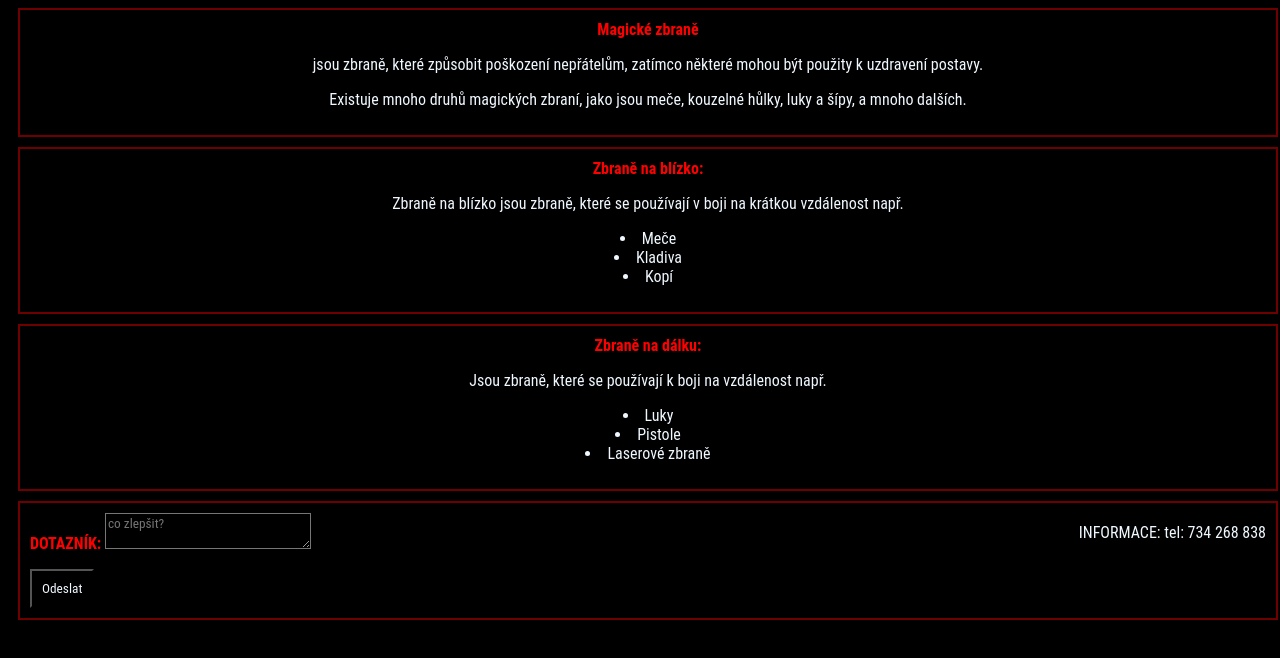
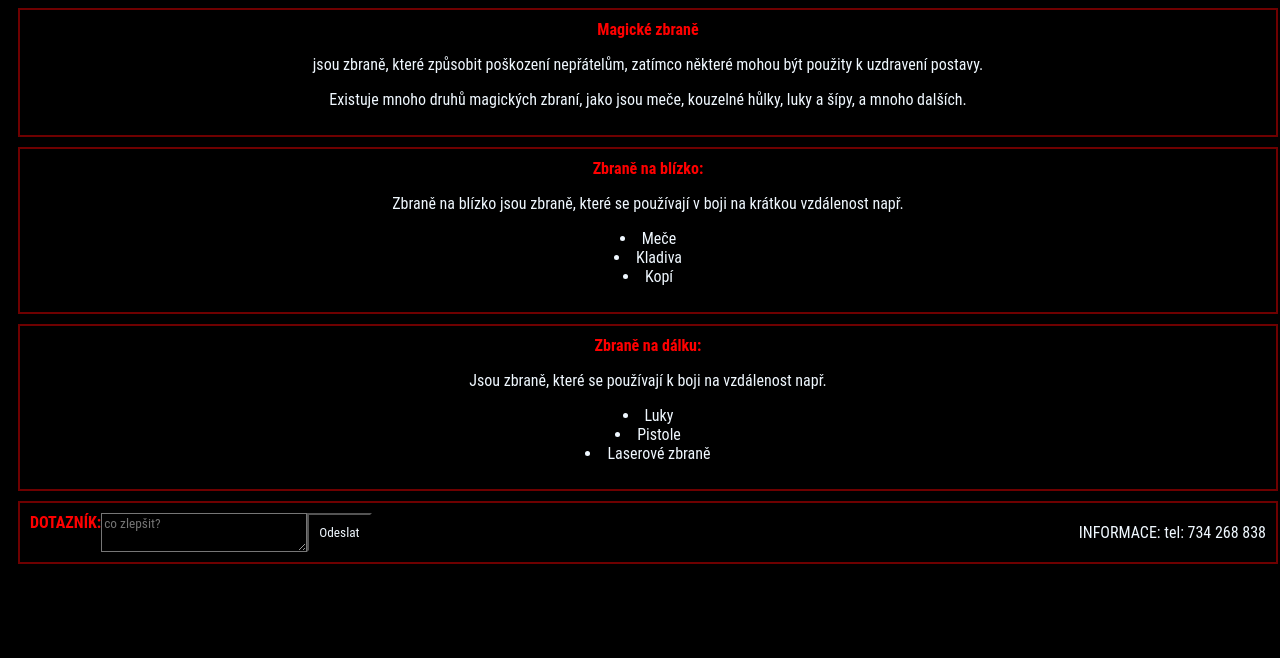
Before and after one commit to Kosmmoo/mndef, a plain HTML site: page nové2/druh.html in a window 1280 px wide. Shown: the part 114-772 px from the top of the page. Drawn offline with Linux system fonts and the light colour scheme; a web font is replaced by a local one.

Commit message:
Update druh.css

```diff
--- a/nové2/druh.css
+++ b/nové2/druh.css
@@ -54,7 +54,7 @@ main{
       padding: 10px;
       justify-content: space-between;
    }
-   .DOTAZNÍK{
+   .dotaznik{
        display: flex;
 
    }
```
